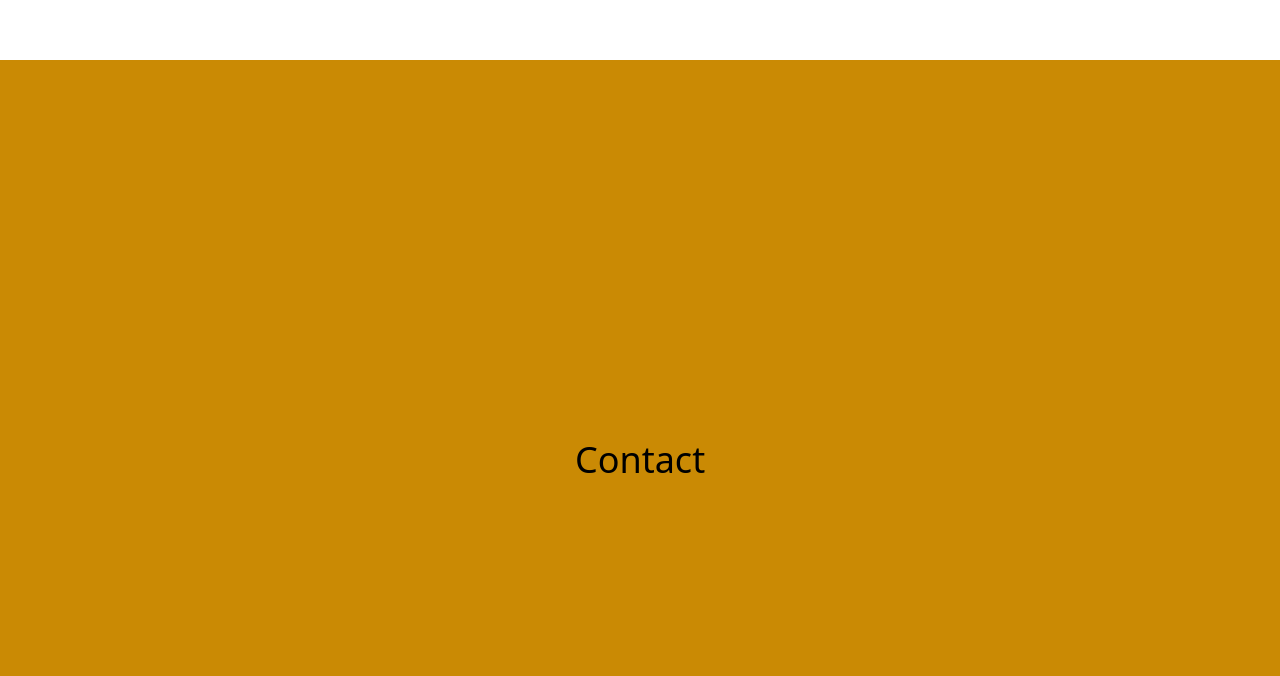
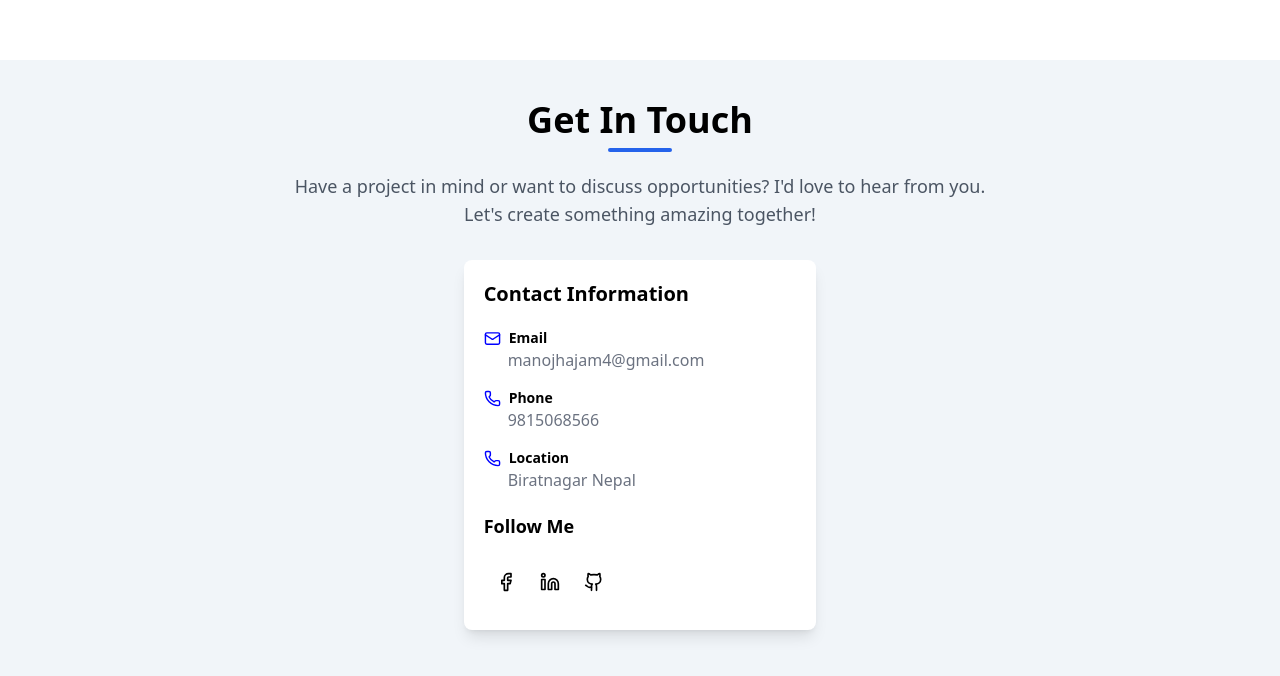
Before and after one commit to Manojhajam/Portfolio, a React (Vite) app in the folder my-project/: page /work in a window 1280 px wide. Shown: the part 3980-4656 px from the top of the page. Built offline with nearby package versions, Linux system fonts and the light colour scheme.

Commit message:
Contact 1st part added

```diff
--- a/my-project/src/components/Contact/Contact.jsx
+++ b/my-project/src/components/Contact/Contact.jsx
@@ -1,11 +1,77 @@
-import React from 'react'
+import React from "react";
+import { Facebook, Github, Linkedin, Mail, Phone } from "lucide-react";
 
 const Contact = () => {
   return (
-    <div className="bg-yellow-600 h-screen flex items-center justify-center text-4xl">
-      Contact
+    <div className="bg-slate-100 h-screen text-4x ">
+      <div className="flex flex-col items-center">
+        <h1 className="text-4xl font-bold mt-10">Get In Touch</h1>
+        <div className="w-16 h-1 bg-blue-600 mx-auto mb-5 mt-2 rounded-full"></div>
+        <p className="text-lg text-gray-600">
+          Have a project in mind or want to discuss opportunities? I'd love to
+          hear from you.
+        </p>
+        <p className="text-lg max-w-lg text-gray-600">
+          Let's create something amazing together!
+        </p>
+      </div>
+
+      {/* contact information */}
+
+      <div className="flex justify-center mt-8">
+        <div className="bg-white w-fit p-5 rounded-lg shadow-lg pr-28">
+          <h1 className="text-xl font-semibold mb-5">Contact Information</h1>
+          <div className="flex items-center gap-2">
+            <Mail color="blue" size={17} />
+            <h1 className="text-sm font-bold">Email</h1>
+          </div>
+          <p className="ml-6 text-gray-500">manojhajam4@gmail.com</p>
+
+          <div className="flex items-center gap-2 mt-4">
+            <Phone color="blue" size={17} />
+            <h1 className="text-sm font-bold">Phone</h1>
+          </div>
+          <p className="ml-6 text-gray-500">9815068566</p>
+
+          <div className="flex items-center gap-2 mt-4">
+            <Phone color="blue" size={17} />
+            <h1 className="text-sm font-bold">Location</h1>
+          </div>
+          <p className="ml-6 text-gray-500">Biratnagar Nepal</p>
+
+          <div>
+            <h1 className="text-lg font-semibold my-5">Follow Me</h1>
+            <div className="">
+              <a
+                href="https://www.facebook.com/manoj.thakur.789012"
+                target="_blank"
+                rel="noopener noreferrer"
+                className="p-3 rounded-full transition-colors duration-200 hover:bg-blue-500 hover:text-white inline-block"
+              >
+                <Facebook size={20} />
+              </a>
+              <a
+                href="https://www.linkedin.com/in/manoj-hajam-47617628a"
+                target="_blank"
+                rel="noopener noreferrer"
+                className="p-3 rounded-full transition-colors duration-200 hover:bg-blue-500 hover:text-white inline-block"
+              >
+                <Linkedin size={20} />
+              </a>
+              <a
+                href="https://github.com/manojhajam/"
+                target="_blank"
+                rel="noopener noreferrer"
+                className="p-3 rounded-full transition-colors duration-200 hover:bg-blue-500 hover:text-white inline-block"
+              >
+                <Github size={20} />
+              </a>
+            </div>
+          </div>
+        </div>
+      </div>
     </div>
   );
-}
+};
 
-export default Contact
+export default Contact;
```
